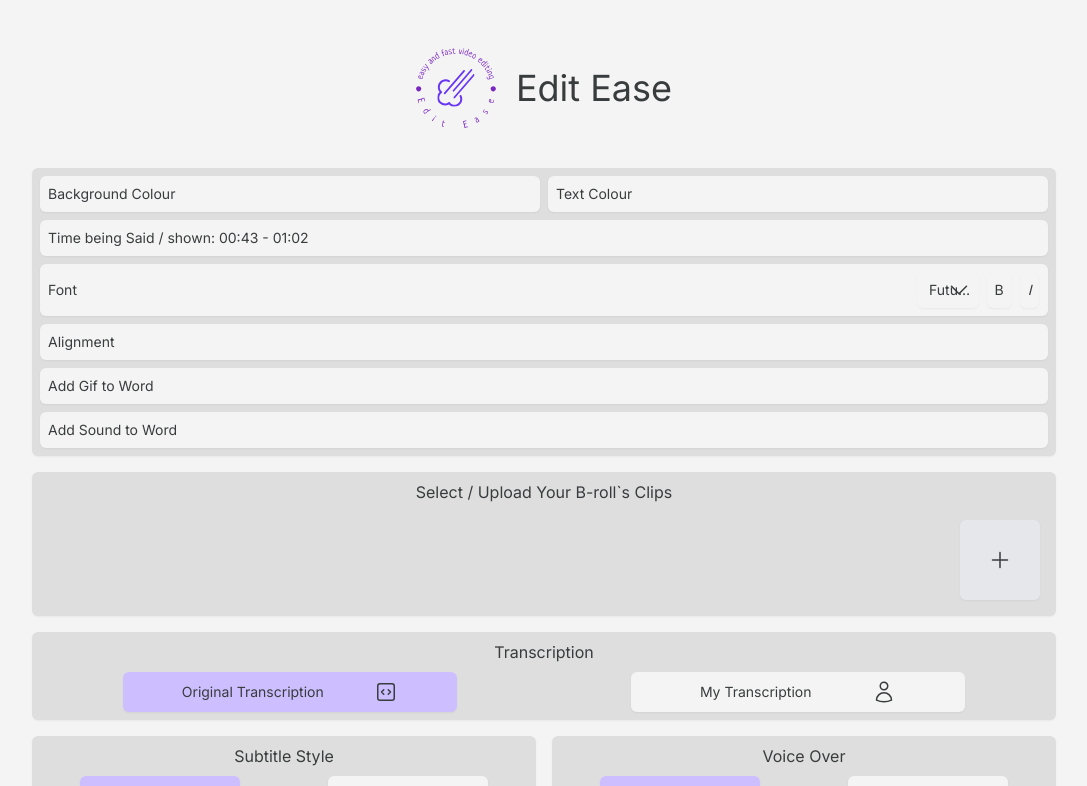
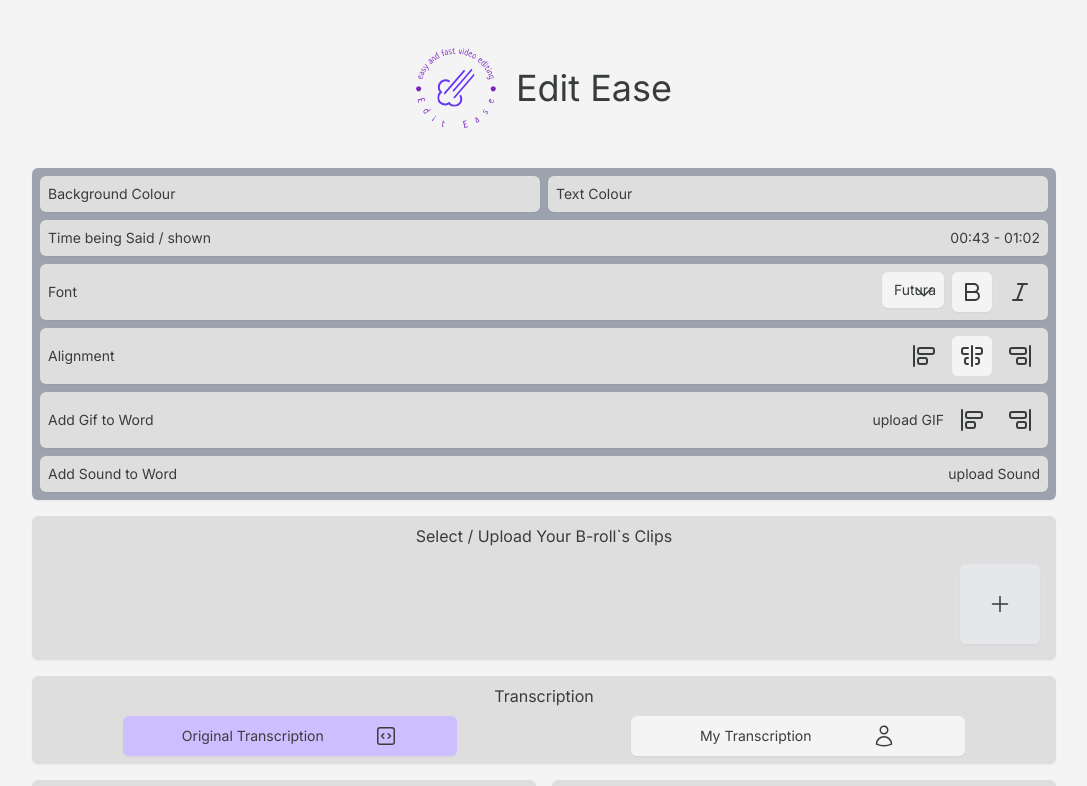
Before and after one commit to 1Like1Prayer/EditEase, a Next.js app: page / in a window 1280 px wide. Shown: the top 786 px of the page, without its empty margins (96-1183 px from the left). Built offline with nearby package versions, Linux system fonts and the light colour scheme.

Commit message:
add icons

```diff
--- a/package.json
+++ b/package.json
@@ -11,6 +11,7 @@
   "dependencies": {
     "eslint-config-prettier": "^9.0.0",
     "immutable": "^5.0.0-beta.4",
+    "lucide-react": "^0.294.0",
     "next": "14.0.3",
     "prettier-plugin-tailwindcss": "^0.5.7",
     "react": "^18",
--- a/src/app/components/EditSubscriptionDialog/EditSubscriptionDialog.tsx
+++ b/src/app/components/EditSubscriptionDialog/EditSubscriptionDialog.tsx
@@ -1,45 +1,85 @@
-'use client'
-import {Select, SelectOptionType} from "@/app/components/Select/Select";
+'use client';
+import { Select, SelectOptionType } from '@/app/components/Select/Select';
+import {
+  AlignCenterVertical,
+  AlignEndVertical,
+  AlignRight,
+  AlignStartVertical,
+  Bold,
+  Italic,
+} from 'lucide-react';
 
-const FONT_OPTIONS: SelectOptionType[] = [{title: 'Futura'}, {title: 'Ariel'}, {title: "David"}]
+const FONT_OPTIONS: SelectOptionType[] = [
+  { title: 'Futura' },
+  { title: 'Ariel' },
+  { title: 'David' },
+];
 
 interface EditSubscriptionDialogProps {
-    isOpen: boolean
+  isOpen: boolean;
 }
 
-export const EditSubscriptionDialog = ({isOpen}: EditSubscriptionDialogProps) => {
-
-    return <div className='card text-sm'>
+export const EditSubscriptionDialog = ({
+  isOpen,
+}: EditSubscriptionDialogProps) => {
+  return (
+    <div className='card bg-gray-400 text-sm'>
       <div className='grid grid-cols-2 gap-2'>
-            <div className='card bg-white'>
+        <div className='card'>
           <div>Background Colour</div>
           <div></div>
         </div>
-            <div className='card bg-white'>
+        <div className='card'>
           <div>Text Colour</div>
           <div></div>
         </div>
-            <div className='card bg-white col-span-2'>
-                Time being Said / shown: 00:43 - 01:02
+        <div className='card col-span-2 flex flex-row items-center justify-between'>
+          <div>Time being Said / shown</div>
+          <div>00:43 - 01:02</div>
         </div>
-            <div className='card bg-white col-span-2 flex flex-row justify-between items-center'>
+        <div className='card col-span-2 flex flex-row items-center justify-between'>
           <div>Font</div>
           <div className='flex gap-2'>
-                    <Select options={FONT_OPTIONS}/>
-                    <button className={"button"}>B</button>
-                    <button className={"button"}><i>I</i></button>
+            <Select options={FONT_OPTIONS} />
+            <button className={'button'}>
+              <Bold />
+            </button>
+            <button className={'button bg-transparent shadow-none'}>
+              <Italic />
+            </button>
           </div>
         </div>
-            <div className='card bg-white col-span-2'>
-                Alignment
+        <div className='card col-span-2 flex flex-row items-center justify-between'>
+          <div>Alignment</div>
+          <div className='flex gap-2'>
+            <button className={'button bg-transparent shadow-none'}>
+              <AlignStartVertical />
+            </button>
+            <button className={'button bg-white shadow-none'}>
+              <AlignCenterVertical />
+            </button>
+            <button className={'button bg-transparent shadow-none'}>
+              <AlignEndVertical />
+            </button>
           </div>
-            <div className='card bg-white col-span-2'>
-                Add Gif to Word
         </div>
-            <div className='card bg-white col-span-2'>
-                Add Sound to Word
+        <div className='card col-span-2 flex flex-row items-center justify-between'>
+          <div>Add Gif to Word</div>
+          <div className='flex items-center gap-2'>
+            <div>upload GIF</div>
+            <button className={'button bg-transparent shadow-none'}>
+              <AlignStartVertical />
+            </button>
+            <button className={'button bg-transparent shadow-none'}>
+              <AlignEndVertical />
+            </button>
+          </div>
+        </div>
+        <div className='card col-span-2 flex flex-row items-center justify-between'>
+          <div>Add Sound to Word</div>
+          <div>upload Sound</div>
         </div>
       </div>
     </div>
-
-}
+  );
+};
```
Lines whose indentation alone changed are shown as unchanged.
